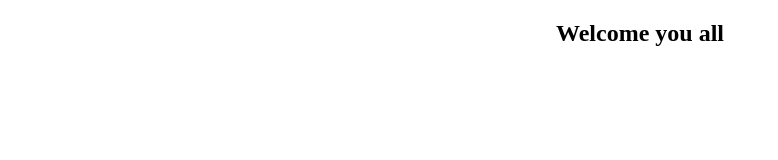
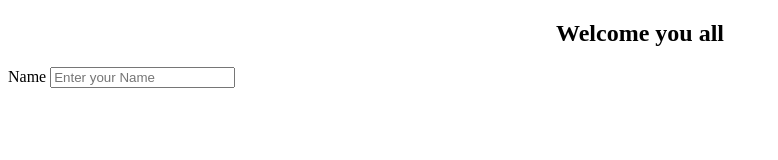
Before and after one commit to Uma1352/welcomepage, a plain HTML site: page index.html in a window 1280 px wide. Shown: the whole page, without its empty margins (0-778 px from the left). Drawn offline with Linux system fonts and the light colour scheme.

Commit message:
file added from uma

```diff
--- a/index.html
+++ b/index.html
@@ -9,5 +9,9 @@
     <center>
         <h2>Welcome you all</h2>
     </center>
+    <form action="">
+        <label for="name">Name</label>
+        <input type="text" id="name" placeholder="Enter your Name">
+    </form>
 </body>
 </html>
```
